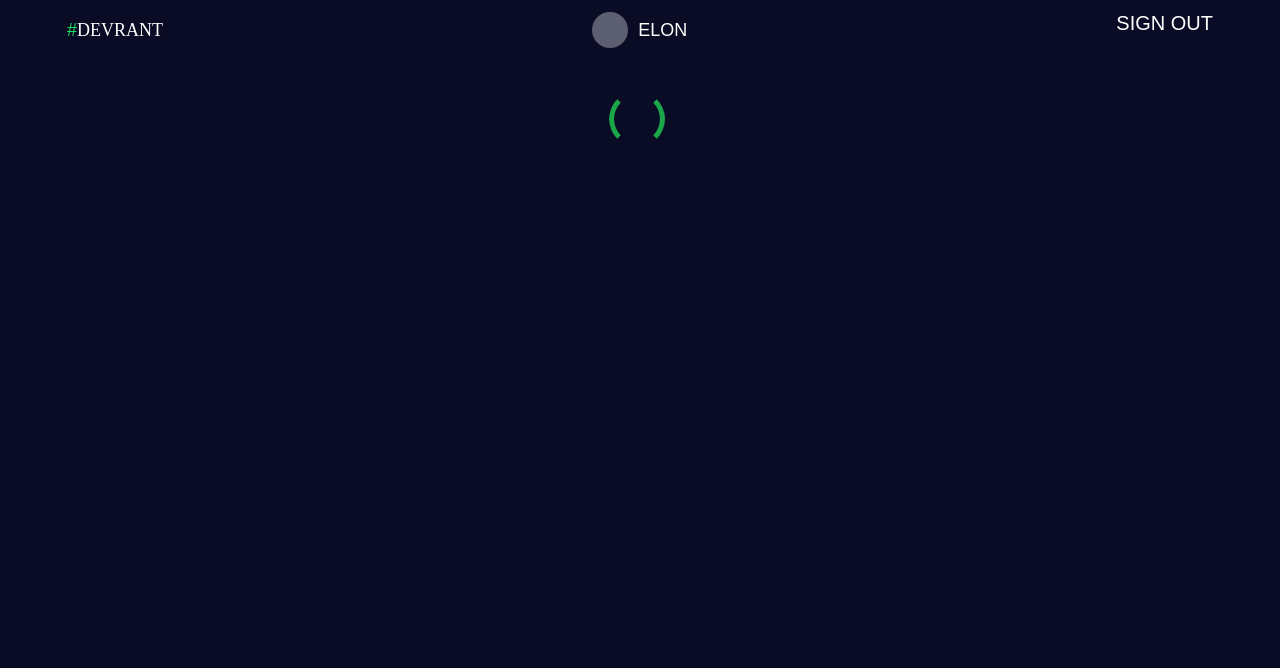
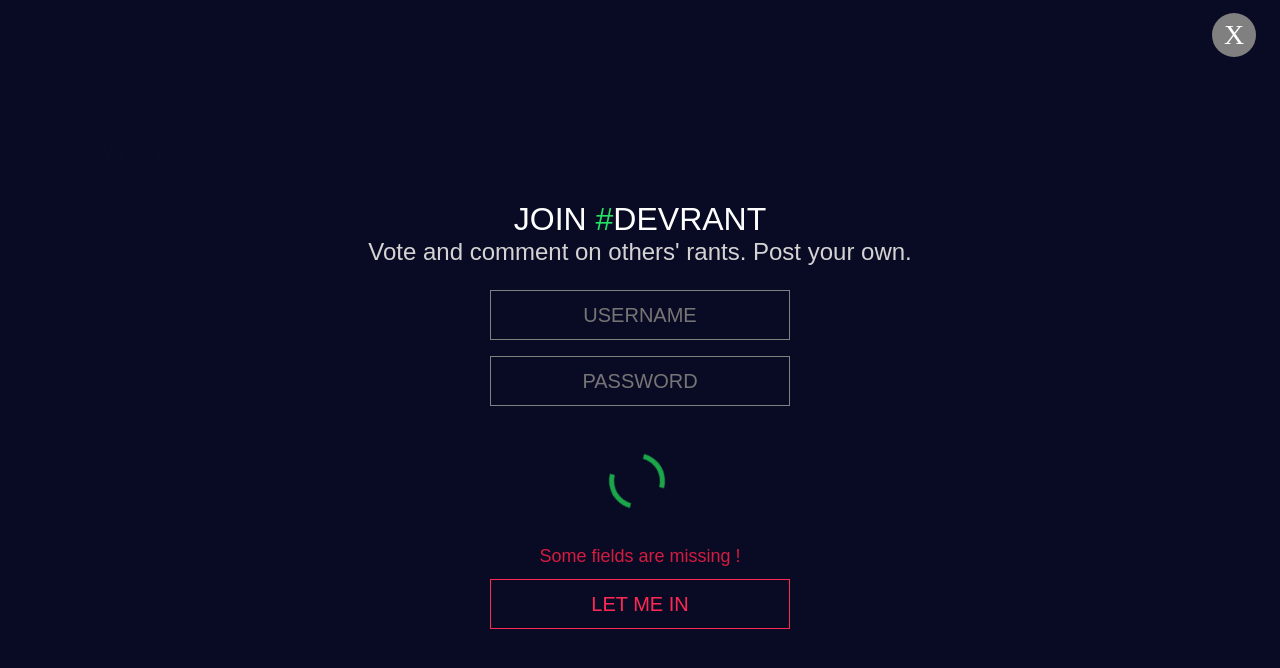
Before and after one commit to kasthurimahadeva/land-cruiser, an Angular app in the folder Angular/: page /login in a window 1280 px wide. Before the commit this address led to /. Shown: the top 668 px of the page. Built offline with nearby package versions, Linux system fonts and the light colour scheme.

Commit message:
angular-10

```diff
--- a/Angular/src/app/app.component.html
+++ b/Angular/src/app/app.component.html
@@ -1,6 +1,8 @@
 <div class="container">
-        <app-header></app-header>
-        <app-spinner></app-spinner>
+    <app-spinner></app-spinner>
+    <app-header></app-header>
+    <div>
+        <app-login></app-login>
+    </div>
     <router-outlet></router-outlet>
-
 </div>
--- a/Angular/src/app/app.module.ts
+++ b/Angular/src/app/app.module.ts
@@ -7,6 +7,7 @@
 import { RantDetailsComponent } from './components/rant-details/rant-details.component';
 import { HeaderComponent } from './components/header/header.component';
 import { SpinnerComponent } from "./components/spinner/spinner.component";
+import { LoginComponent } from './components/login/login.component';
 
 
 const appRoutes: Routes = [
@@ -22,16 +23,32 @@
    path: 'rant-details/:rantId',
    component: RantDetailsComponent
  },
+ {
+   path: 'login',
+   component: LoginComponent
+ }
 
 ];
 
 @NgModule({
-  declarations: [AppComponent, RantListComponent, RantDetailsComponent, HeaderComponent,SpinnerComponent],
+  declarations: [AppComponent,
+      RantListComponent,
+      RantDetailsComponent,
+      HeaderComponent,
+      SpinnerComponent,
+      LoginComponent],
+
+
   imports: [BrowserModule,
             RouterModule.forRoot(appRoutes)
            ],
+
   providers: [],
+
+
   bootstrap: [AppComponent],
+
+
   exports: [HeaderComponent,
             SpinnerComponent]
 })
--- /dev/null
+++ b/Angular/src/app/components/login/login.component.html
@@ -0,0 +1,43 @@
+    <!-- Start of login popup -->
+    <!-- ======================= -->
+
+    <div class="popup popup--open">
+        <div class="popup__header">
+            <div title="Close" class="close layout--center">
+                X
+            </div>
+        </div>
+        <div class="popup__body layout--center">
+            <div class="popup__body-inner">
+
+                <div class="form">
+                    <div class="form__title">
+                        JOIN <span class="highlight">#</span>DEVRANT
+                    </div>
+                    <div class="form__description">
+                        Vote and comment on others' rants. Post your own.
+                    </div>
+                    <form name="login">
+                        <div class="login">
+
+                            <input type="text" placeholder="USERNAME" />
+                            <input type="password" placeholder="PASSWORD" />
+
+                            <div class="loader">
+                                <div class="spinner"></div>
+                            </div>
+
+                            <div class="form__error">
+                                Some fields are missing !
+                            </div>
+
+                            <input type="submit" value="LET ME IN" />
+                        </div>
+                    </form>
+                </div>
+            </div>
+        </div>
+    </div>
+
+    <!-- ======================= -->
+    <!-- End of login popup -->
--- /dev/null
+++ b/Angular/src/app/components/login/login.component.ts
@@ -0,0 +1,15 @@
+import { Component, OnInit } from '@angular/core';
+
+@Component({
+  selector: 'app-login',
+  templateUrl: './login.component.html',
+  styleUrls: ['./login.component.css']
+})
+export class LoginComponent implements OnInit {
+
+  constructor() { }
+
+  ngOnInit() {
+  }
+
+}
```
Also changed, not shown: Angular/src/app/components/rant-list/rant-list.component.html (+0 -42 lines), Angular/src/app/components/login/login.component.css (added), 1 other file (tests, documents, lock files or other folders).
